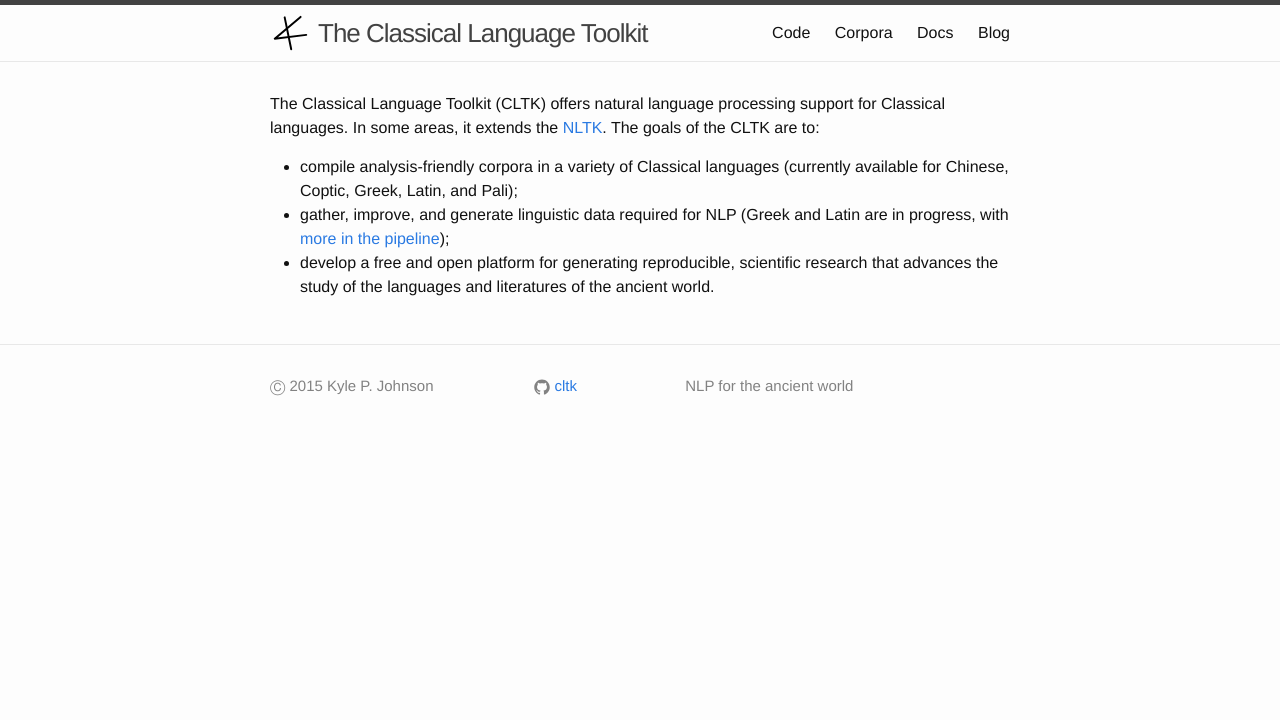
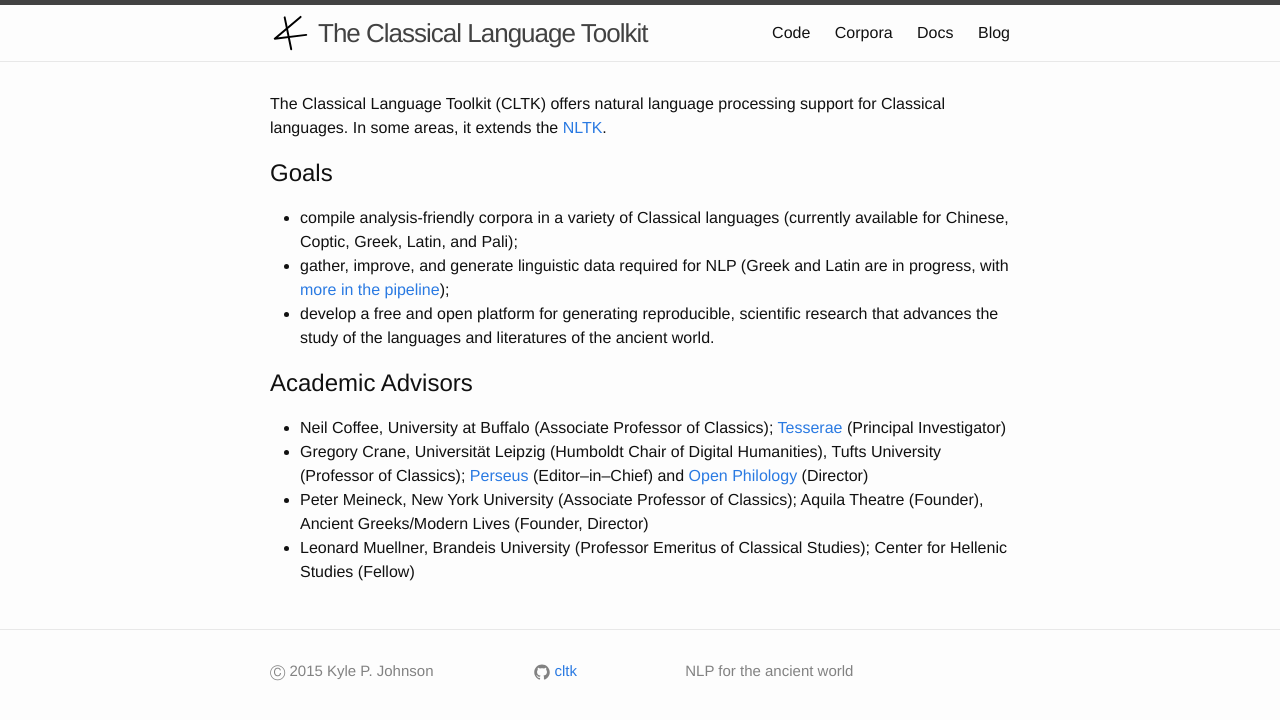
Before and after one commit to cltk/cltk.github.io, a Jekyll site: the page built from index.md, in a window 1280 px wide. Shown: the top 720 px of the page. Built offline with Jekyll 4.4.1, drawn with Linux system fonts in a browser that asks for light colours.

Commit message:
Add advisors

```diff
--- a/index.md
+++ b/index.md
@@ -2,8 +2,18 @@
 layout: default
 ---
 
-The Classical Language Toolkit (CLTK) offers natural language processing support for Classical languages. In some areas, it extends the [NLTK](http://www.nltk.org/). The goals of the CLTK are to:
+The Classical Language Toolkit (CLTK) offers natural language processing support for Classical languages. In some areas, it extends the [NLTK](http://www.nltk.org/).
+
+## Goals
 
 *   compile analysis-friendly corpora in a variety of Classical languages (currently available for Chinese, Coptic, Greek, Latin, and Pali);
 *   gather, improve, and generate linguistic data required for NLP (Greek and Latin are in progress, with [more in the pipeline](https://github.com/cltk/cltk/wiki/List-of-Classical-languages));
 *   develop a free and open platform for generating reproducible, scientific research that advances the study of the languages and literatures of the ancient world.
+
+
+## Academic Advisors
+
+* Neil Coffee, University at Buffalo (Associate Professor of Classics); [Tesserae](http://tesserae.caset.buffalo.edu/) (Principal Investigator)
+* Gregory Crane, Universität Leipzig (Humboldt Chair of Digital Humanities), Tufts University (Professor of Classics); [Perseus](http://www.perseus.tufts.edu) (Editor–in–Chief) and [Open Philology](http://www.dh.uni-leipzig.de/wo/open-philology-project/) (Director)
+* Peter Meineck, New York University (Associate Professor of Classics); Aquila Theatre (Founder), Ancient Greeks/Modern Lives (Founder, Director)
+* Leonard Muellner, Brandeis University (Professor Emeritus of Classical Studies); Center for Hellenic Studies (Fellow)
```
